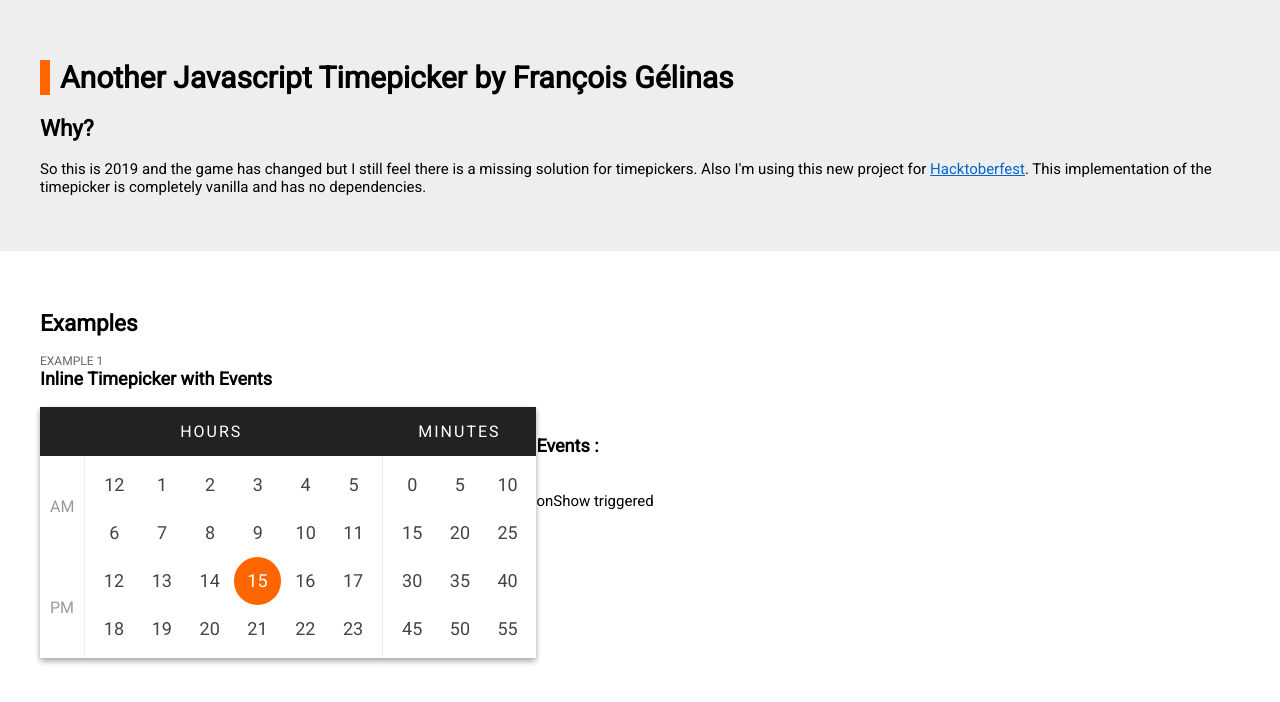
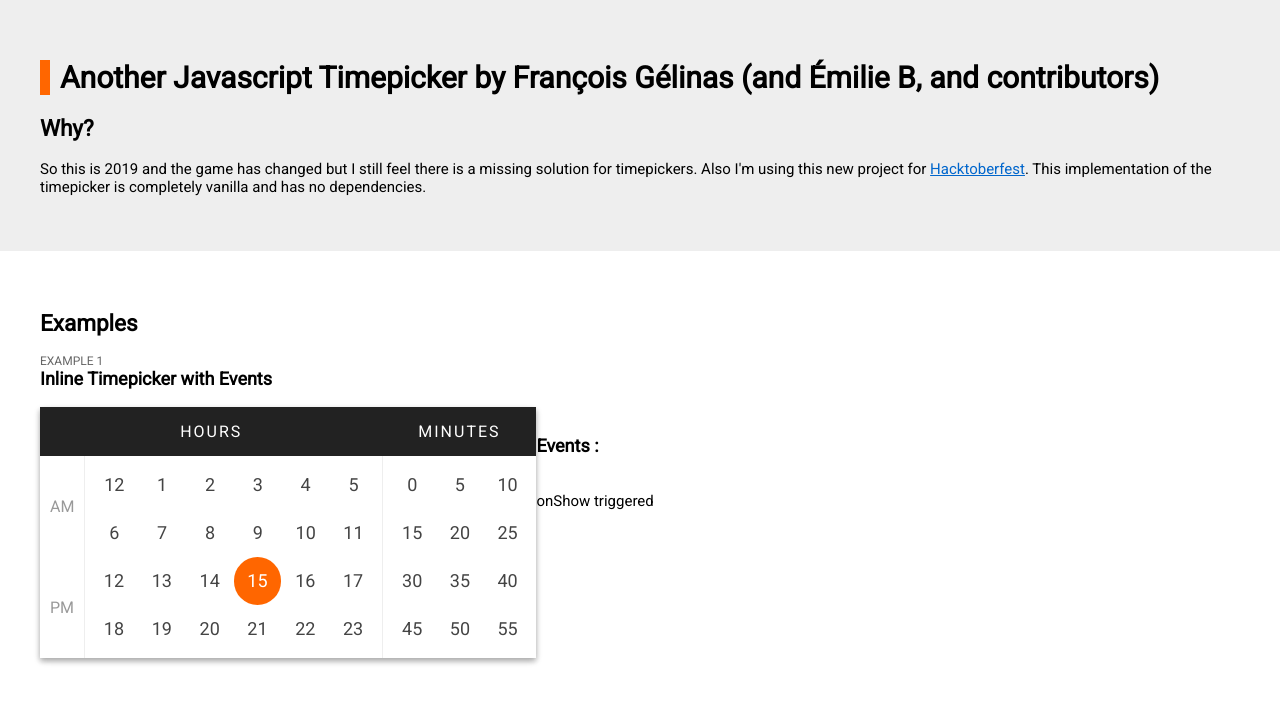
Before and after one commit to fgelinas/fg.timepicker, a plain HTML site: page index.html in a window 1280 px wide. Drawn offline with Linux system fonts and the light colour scheme.

Commit message:
testing automatic deploy to https://fgelinas.com/code/fg.timepicker

```diff
--- a/index.html
+++ b/index.html
@@ -4,7 +4,7 @@
     <meta charset="UTF-8" />
     <meta name="viewport" content="initial-scale=1.0">
 
-    <title>FGelinas Timepicker 2019</title>
+    <title>Frank JS Timepicker</title>
 
     <script src="fg.timepicker.js"></script>
     <link rel="stylesheet" type="text/css" href="fg.timepicker.css" />
@@ -13,7 +13,7 @@
 <body>
     <div id="header">
         <h1>
-            Another Javascript Timepicker by François Gélinas
+            Another Javascript Timepicker by François Gélinas (and Émilie B, and contributors)
         </h1>
         <h2>
             Why?
```
